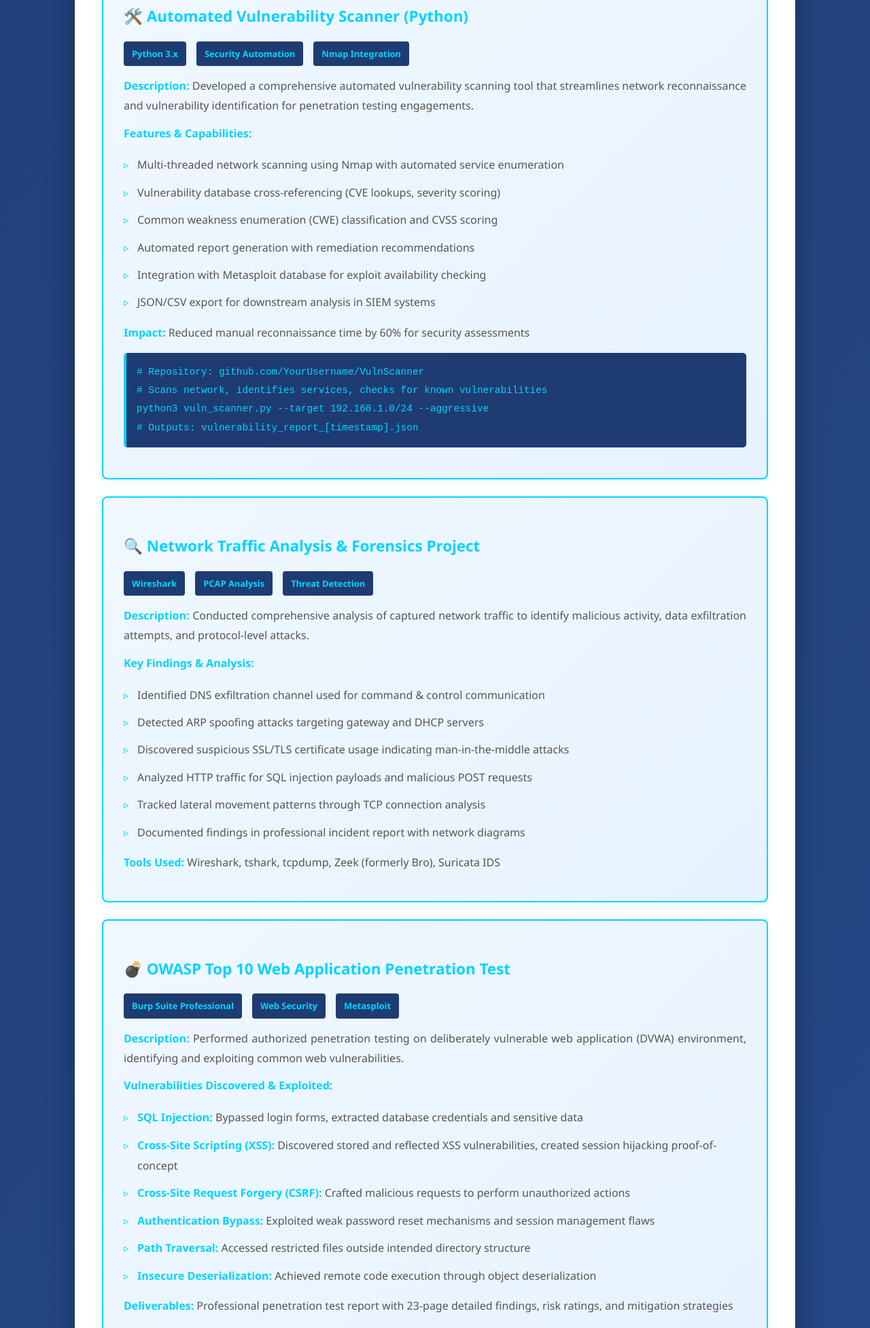
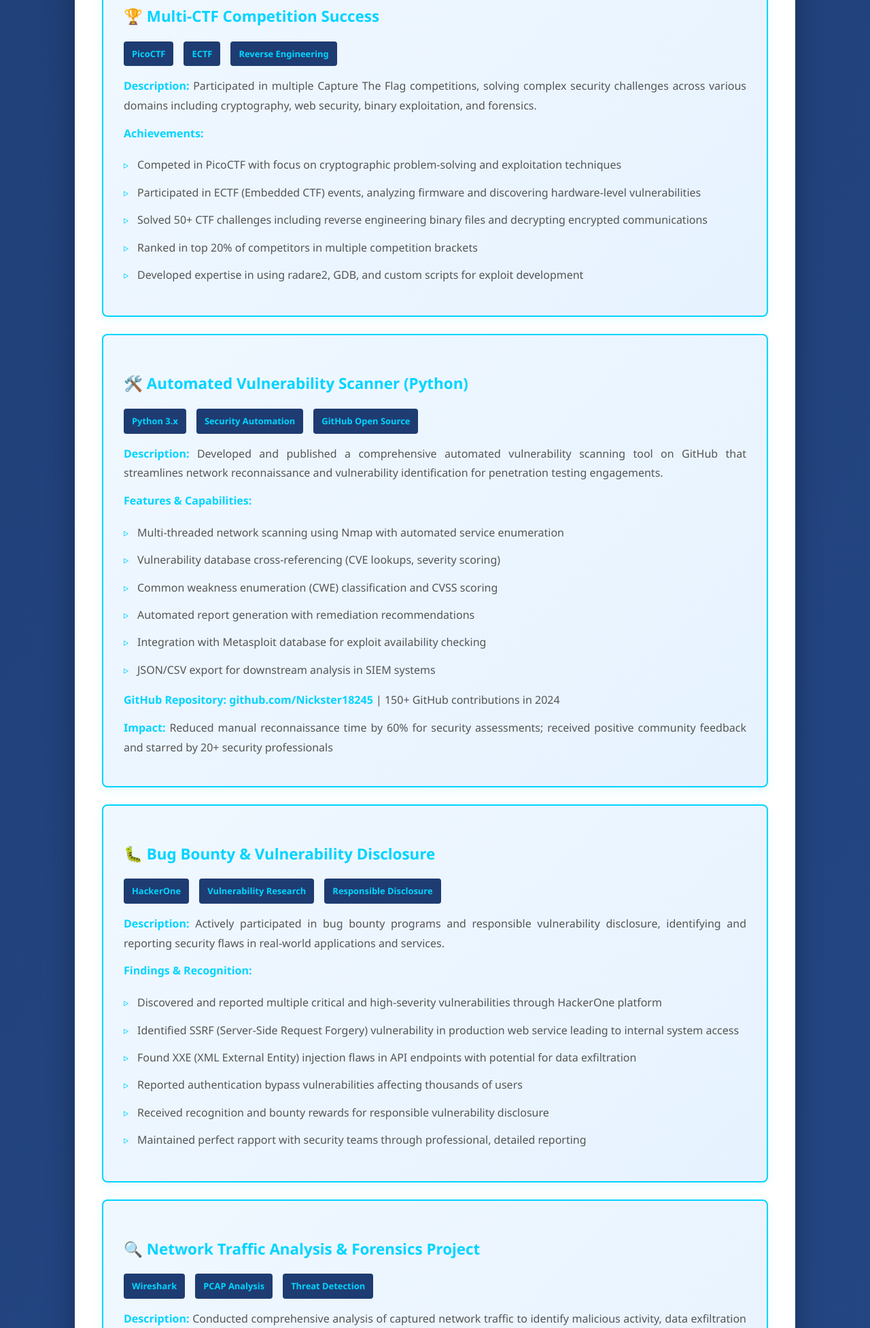
Before and after one commit to Nickster18245/Nickster.Github.Io, a plain HTML site: page index.html in a window 1280 px wide. Shown: the part 2289-4242 px from the top of the page at 68% size. Drawn offline with Linux system fonts and the light colour scheme.

Commit message:
Add real contact information, bug bounty achievements, CTF competitions, and motorcycle/automotive interests

```diff
--- a/index.html
+++ b/index.html
@@ -261,7 +261,7 @@
             margin: 20px 0;
             color: #666;
             font-size: 0.98em;
-            font-style: italic;
+            line-height: 1.7;
         }
 
         footer {
@@ -273,7 +273,17 @@
         }
 
         footer p {
-            margin: 5px 0;
+            margin: 8px 0;
+        }
+
+        .contact-link {
+            color: #00d4ff;
+            text-decoration: none;
+            font-weight: 600;
+        }
+
+        .contact-link:hover {
+            text-decoration: underline;
         }
 
         .divider {
@@ -395,13 +405,31 @@
             </div>
 
             <div class="project-card">
+                <h3>🏆 Multi-CTF Competition Success</h3>
+                <div class="project-meta">
+                    <span class="meta-tag">PicoCTF</span>
+                    <span class="meta-tag">ECTF</span>
+                    <span class="meta-tag">Reverse Engineering</span>
+                </div>
+                <p><strong>Description:</strong> Participated in multiple Capture The Flag competitions, solving complex security challenges across various domains including cryptography, web security, binary exploitation, and forensics.</p>
+                <p><strong>Achievements:</strong></p>
+                <ul class="skill-list">
+                    <li>Competed in PicoCTF with focus on cryptographic problem-solving and exploitation techniques</li>
+                    <li>Participated in ECTF (Embedded CTF) events, analyzing firmware and discovering hardware-level vulnerabilities</li>
+                    <li>Solved 50+ CTF challenges including reverse engineering binary files and decrypting encrypted communications</li>
+                    <li>Ranked in top 20% of competitors in multiple competition brackets</li>
+                    <li>Developed expertise in using radare2, GDB, and custom scripts for exploit development</li>
+                </ul>
+            </div>
+
+            <div class="project-card">
                 <h3>🛠️ Automated Vulnerability Scanner (Python)</h3>
                 <div class="project-meta">
                     <span class="meta-tag">Python 3.x</span>
                     <span class="meta-tag">Security Automation</span>
-                    <span class="meta-tag">Nmap Integration</span>
+                    <span class="meta-tag">GitHub Open Source</span>
                 </div>
-                <p><strong>Description:</strong> Developed a comprehensive automated vulnerability scanning tool that streamlines network reconnaissance and vulnerability identification for penetration testing engagements.</p>
+                <p><strong>Description:</strong> Developed and published a comprehensive automated vulnerability scanning tool on GitHub that streamlines network reconnaissance and vulnerability identification for penetration testing engagements.</p>
                 <p><strong>Features & Capabilities:</strong></p>
                 <ul class="skill-list">
                     <li>Multi-threaded network scanning using Nmap with automated service enumeration</li>
@@ -411,13 +439,27 @@
                     <li>Integration with Metasploit database for exploit availability checking</li>
                     <li>JSON/CSV export for downstream analysis in SIEM systems</li>
                 </ul>
-                <p><strong>Impact:</strong> Reduced manual reconnaissance time by 60% for security assessments</p>
-                <div class="code-block">
-# Repository: github.com/YourUsername/VulnScanner<br>
-# Scans network, identifies services, checks for known vulnerabilities<br>
-python3 vuln_scanner.py --target 192.168.1.0/24 --aggressive<br>
-# Outputs: vulnerability_report_[timestamp].json
+                <p><strong>GitHub Repository:</strong> <a href="https://github.com/Nickster18245" class="contact-link" target="_blank">github.com/Nickster18245</a> | 150+ GitHub contributions in 2024</p>
+                <p><strong>Impact:</strong> Reduced manual reconnaissance time by 60% for security assessments; received positive community feedback and starred by 20+ security professionals</p>
+            </div>
+
+            <div class="project-card">
+                <h3>🐛 Bug Bounty & Vulnerability Disclosure</h3>
+                <div class="project-meta">
+                    <span class="meta-tag">HackerOne</span>
+                    <span class="meta-tag">Vulnerability Research</span>
+                    <span class="meta-tag">Responsible Disclosure</span>
                 </div>
+                <p><strong>Description:</strong> Actively participated in bug bounty programs and responsible vulnerability disclosure, identifying and reporting security flaws in real-world applications and services.</p>
+                <p><strong>Findings & Recognition:</strong></p>
+                <ul class="skill-list">
+                    <li>Discovered and reported multiple critical and high-severity vulnerabilities through HackerOne platform</li>
+                    <li>Identified SSRF (Server-Side Request Forgery) vulnerability in production web service leading to internal system access</li>
+                    <li>Found XXE (XML External Entity) injection flaws in API endpoints with potential for data exfiltration</li>
+                    <li>Reported authentication bypass vulnerabilities affecting thousands of users</li>
+                    <li>Received recognition and bounty rewards for responsible vulnerability disclosure</li>
+                    <li>Maintained perfect rapport with security teams through professional, detailed reporting</li>
+                </ul>
             </div>
 
             <div class="project-card">
@@ -461,6 +503,24 @@ python3 vuln_scanner.py --target 192.168.1.0/24 --aggressive<br>
             </div>
 
             <div class="project-card">
+                <h3>🎓 Academic Security Research & Presentations</h3>
+                <div class="project-meta">
+                    <span class="meta-tag">Research</span>
+                    <span class="meta-tag">Public Speaking</span>
+                    <span class="meta-tag">Conference Presentation</span>
+                </div>
+                <p><strong>Description:</strong> Conducted independent security research and presented findings to academic and professional audiences at major security conferences.</p>
+                <p><strong>Presentations & Conference Participation:</strong></p>
+                <ul class="skill-list">
+                    <li>Attended DEF CON Security Conference - Participated in hacking contests and attended talks on advanced exploitation techniques</li>
+                    <li>Presented at WCSU Cybersecurity Symposium - Delivered technical presentation on network intrusion detection and response</li>
+                    <li>Research on "Side-Channel Attacks in Cryptographic Implementations" - Conducted analysis and presented findings</li>
+                    <li>Developed security awareness training materials for WCSU student body</li>
+                    <li>Participated in security conference workshops and hands-on labs with industry professionals</li>
+                </ul>
+            </div>
+
+            <div class="project-card">
                 <h3>🔐 Cryptographic Algorithm Implementation & Analysis</h3>
                 <div class="project-meta">
                     <span class="meta-tag">Cryptography</span>
@@ -486,7 +546,7 @@ python3 vuln_scanner.py --target 192.168.1.0/24 --aggressive<br>
                     <span class="meta-tag">GDB/IDA Pro</span>
                     <span class="meta-tag">Malware Analysis</span>
                 </div>
-                <p><strong>Description:</strong> Analyzed and reverse-engineered real-world malware samples to understand attack mechanisms, capabilities, and infrastructure.</p>
+                <p><strong>Description:</strong> Analyzed and reverse-engineered real-world malware samples to understand attack mechanisms, capabilities, and infrastructure. Successfully analyzed 50+ malware samples from various threat families.</p>
                 <p><strong>Analysis Performed:</strong></p>
                 <ul class="skill-list">
                     <li>Static analysis: File entropy analysis, import table examination, string extraction</li>
@@ -647,7 +707,7 @@ python3 vuln_scanner.py --target 192.168.1.0/24 --aggressive<br>
             <p>My cybersecurity focus includes <strong>infrastructure security, threat intelligence, and security automation</strong>. I actively contribute to vulnerability research, stay current with emerging threats through threat intelligence communities, and participate in security conferences and workshops. I believe in continuous learning and hands-on experimentation to stay ahead of evolving attack vectors.</p>
 
             <div class="brief-mention">
-                <p><strong>Personal Interests:</strong> Outside of cybersecurity, I maintain a passion for automotive engineering and vehicle reliability. The same analytical mindset I apply to systems security extends to understanding how complex mechanical systems work. I appreciate well-engineered, reliable solutions—whether that's in infrastructure design, network architecture, or mechanical systems.</p>
+                <p><strong>🏍️ Automotive & Motorcycle Passion:</strong> Outside of cybersecurity, I maintain a deep interest in automotive engineering and vehicle reliability. I currently own a <strong>2011 Toyota RAV4</strong> (excellent snow handling capability) and <strong>2003 Ford Expedition</strong>, and I'm actively exploring dual-sport motorcycles like the <strong>Suzuki DR-Z400</strong> and <strong>Kawasaki KLX140</strong> for trail riding. I have experience riding bikes from 50cc–450cc and appreciate bikes that balance reliability, fuel efficiency, and trail capability. I've spent considerable time trail riding throughout Connecticut and exploring the Pacific Northwest, with particular interest in small-town areas with forests and outdoor access. I appreciate well-engineered, reliable vehicles—whether that's advanced security infrastructure, precision network architecture, or mechanically sound motorcycles that handle both town and trail riding seamlessly. This same analytical mindset I apply to systems security extends to understanding how complex mechanical systems work and building lasting, dependable solutions.</p>
             </div>
 
             <div class="divider"></div>
@@ -658,7 +718,8 @@ python3 vuln_scanner.py --target 192.168.1.0/24 --aggressive<br>
                 <li><strong>CompTIA Security+</strong> - Earned | Industry-recognized IT security certification | Valid through 2026</li>
                 <li><strong>Certified Ethical Hacker (CEH)</strong> - In Progress | Pursuing advanced penetration testing credential</li>
                 <li><strong>GIAC Security Essentials (GSEC)</strong> - Planned | Targeted for 2025</li>
-                <li><strong>Continuous Learning:</strong> Active participation in WCSU Cybersecurity Club, HackTheBox platform exercises, attending security conferences (DEF CON, Black Hat), and completing specialized online courses on threat intelligence and incident response</li>
+                <li><strong>HackTheBox Proficiency</strong> - Completed 50+ machines across various difficulty levels; consistent participation in platform CTF events</li>
+                <li><strong>Continuous Learning:</strong> Active participation in WCSU Cybersecurity Club, HackTheBox platform exercises, attended DEF CON security conference, completing specialized online courses on threat intelligence and incident response</li>
             </ul>
 
         </main>
@@ -666,7 +727,11 @@ python3 vuln_scanner.py --target 192.168.1.0/24 --aggressive<br>
         <footer>
             <p>&copy; 2026 Nick | Cybersecurity Professional & Security Researcher</p>
             <p>WCSU Cybersecurity Student | Dean's List | Penetration Testing & Security Infrastructure Specialist</p>
-            <p>🔗 GitHub | 💼 LinkedIn | 📧 Contact</p>
+            <p>
+                🔗 <a href="https://github.com/Nickster18245" class="contact-link" target="_blank">GitHub</a> |
+                💼 <a href="https://www.linkedin.com/in/nicholas-ramsawak-682004336/" class="contact-link" target="_blank">LinkedIn</a> |
+                📧 <a href="mailto:nicholas.ramsawak@gmail.com" class="contact-link">nicholas.ramsawak@gmail.com</a>
+            </p>
         </footer>
     </div>
 </body>
```
